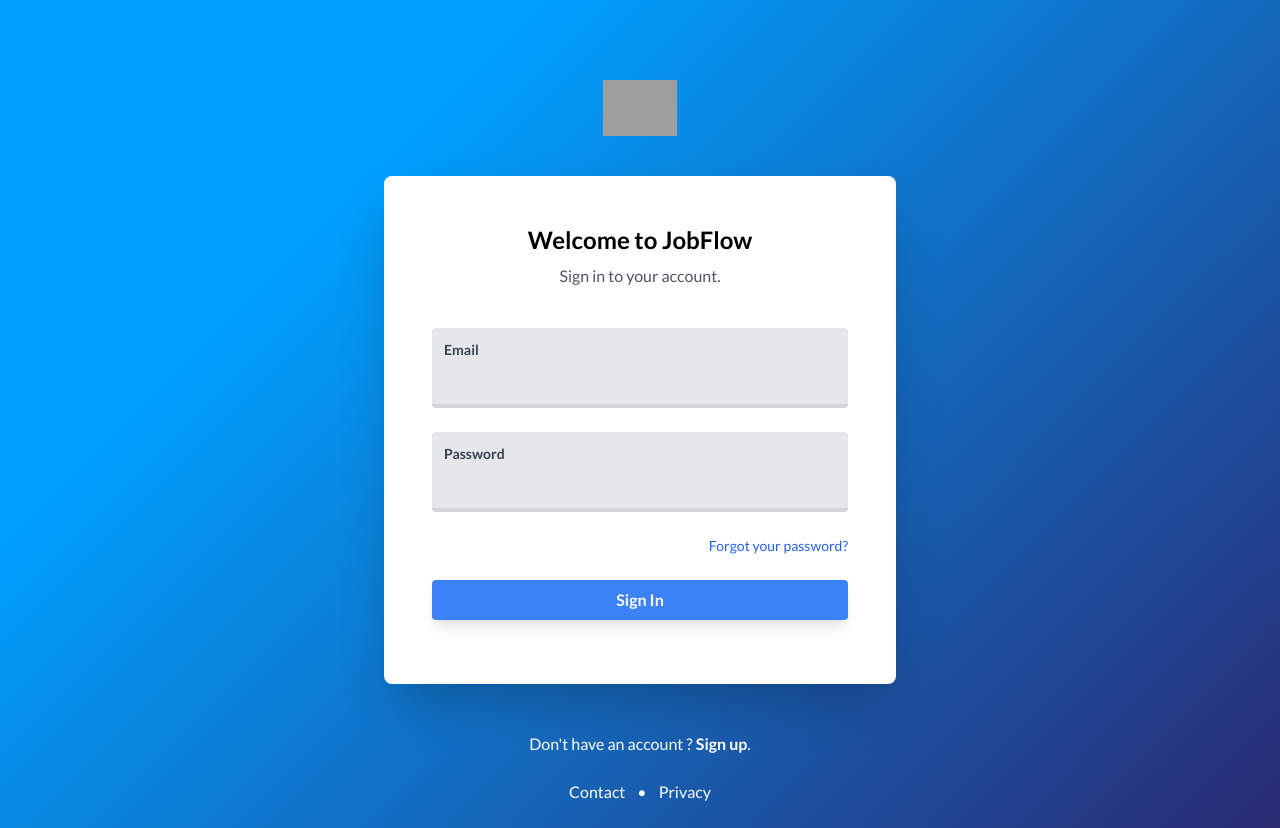
After one commit to choco1/projet_jobFlow, a PHP site: page /templates/login-user.php in a window 1280 px wide. The commit adds this page. Run offline with PHP 8.4, Linux system fonts and the light colour scheme; grey boxes are pictures that could not be loaded.

Commit message:
loginPage

```diff
--- a/partials/navBar.php
+++ b/partials/navBar.php
@@ -38,7 +38,7 @@
 
             <div class="relative inline-block text-left">
                  <div>
-                   <button type="button" id="menu-btn" class="inline-flex justify-center bg-blue-400 p-3  rounded-full text-gray-900 hover:text-grey focus:outline-none focus:ring-2 focus:ring-offset-2 focus:ring-offset-gray-800 focus:ring-white hover:bg-gray-50 focus:outline-none focus:ring-2 focus:ring-offset-2 focus:ring-offset-gray-900 focus:ring-green-500" id="options-menu" aria-haspopup="true" aria-expanded="true">
+                   <button type="button" id="menu-btn" class="inline-flex justify-center bg-blue-400 p-3  rounded-full text-gray-900 hover:text-grey focus:outline-none focus:ring-2 focus:ring-offset-2 focus:ring-offset-gray-800 focus:ring-blue hover:bg-gray-50 focus:outline-none focus:ring-2 focus:ring-offset-2 focus:ring-offset-gray-900 focus:ring-gray-500" id="options-menu" aria-haspopup="true" aria-expanded="true">
                      Connexion
                      <!-- Heroicon name: chevron-down -->
                      <svg class="-mr-1 ml-2 h-5 w-5" xmlns="http://www.w3.org/2000/svg" viewBox="0 0 20 20" fill="currentColor" aria-hidden="true">
@@ -50,7 +50,7 @@
                   <div class="origin-top-right absolute right-0 mt-2 w-56 rounded-md shadow-lg bg-white ring-1 ring-black ring-opacity-5">
                     <div id="dropdown" class="py-1 hidden" role="menu" aria-orientation="vertical" aria-labelledby="options-menu">
                       <div >
-                        <a href="#" class=" flex flex-wrap block px-4 py-2 text-sm text-gray-700 hover:bg-gray-100 hover:text-gray-900" role="menuitem">
+                        <a href="../templates/login-user.php" class=" flex flex-wrap block px-4 py-2 text-sm text-gray-700 hover:bg-gray-100 hover:text-gray-900" role="menuitem">
                         <img class="object-scale-down h-10" src="../fonts/user.svg" alt="">
                         <p class="text-center mx-3 my-2">Candidat</p>
                         </a>
--- a/templates/index.php
+++ b/templates/index.php
@@ -4,7 +4,7 @@
 
 
 <div class=" bg-laptop bg-cover bg-center">
-    <h1 class="title ">Votre Avenir Profetionnel est avec Nous</h1>
+    <h1 class="title ">Votre Avenir Professionnel est avec Nous</h1>
 
 
 
--- /dev/null
+++ b/templates/login-user.php
@@ -0,0 +1,52 @@
+<link href="https://unpkg.com/tailwindcss/dist/tailwind.min.css" rel="stylesheet">
+<link href="https://fonts.googleapis.com/css2?family=Lato:wght@400;700&display=swap" rel="stylesheet">
+
+<style>
+    .body-bg {
+        background-color: #2a2a72;
+        background-image: linear-gradient(315deg, #2a2a72 0%, #009ffd 74%);
+    }
+</style>
+
+
+<body class="body-bg min-h-screen pt-12 md:pt-20 pb-6 px-2 md:px-0" style="font-family:'Lato',sans-serif;">
+    <header class="max-w-lg mx-auto">
+        <a href="../templates/index.php">
+            <img class="mx-auto h-14" src="../fonts/home-solid.svg" alt="">
+        </a>
+    </header>
+
+    <main class="bg-white max-w-lg mx-auto p-8 md:p-12 my-10 rounded-lg shadow-2xl">
+        <section>
+            <h3 class="font-bold text-2xl text-center">Welcome to JobFlow</h3>
+            <p class="text-gray-600 pt-2 text-center">Sign in to your account.</p>
+        </section>
+
+        <section class="mt-10">
+            <form class="flex flex-col" method="POST" action="#">
+                <div class="mb-6 pt-3 rounded bg-gray-200">
+                    <label class="block text-gray-700 text-sm font-bold mb-2 ml-3" for="email">Email</label>
+                    <input type="text" id="email" class="bg-gray-200 rounded w-full text-gray-700 focus:outline-none border-b-4 border-gray-300 focus:border-blue-600 transition duration-500 px-3 pb-3">
+                </div>
+                <div class="mb-6 pt-3 rounded bg-gray-200">
+                    <label class="block text-gray-700 text-sm font-bold mb-2 ml-3" for="password">Password</label>
+                    <input type="password" id="password" class="bg-gray-200 rounded w-full text-gray-700 focus:outline-none border-b-4 border-gray-300 focus:border-blue-600 transition duration-500 px-3 pb-3">
+                </div>
+                <div class="flex justify-end">
+                    <a href="#" class="text-sm text-blue-600 hover:text-purple-700 hover:underline mb-6">Forgot your password?</a>
+                </div>
+                <button class="bg-blue-500 hover:bg-blue-700 text-white font-bold py-2 rounded shadow-lg hover:shadow-xl transition duration-200" type="submit">Sign In</button>
+            </form>
+        </section>
+    </main>
+
+    <div class="max-w-lg mx-auto text-center mt-12 mb-6">
+        <p class="text-white">Don't have an account ? <a href="#" class="font-bold hover:underline">Sign up</a>.</p>
+    </div>
+
+    <footer class="max-w-lg mx-auto flex justify-center text-white">
+        <a href="#" class="hover:underline">Contact</a>
+        <span class="mx-3">•</span>
+        <a href="#" class="hover:underline">Privacy</a>
+    </footer>
+</body>
```
Also changed, not shown: 2 other files.
